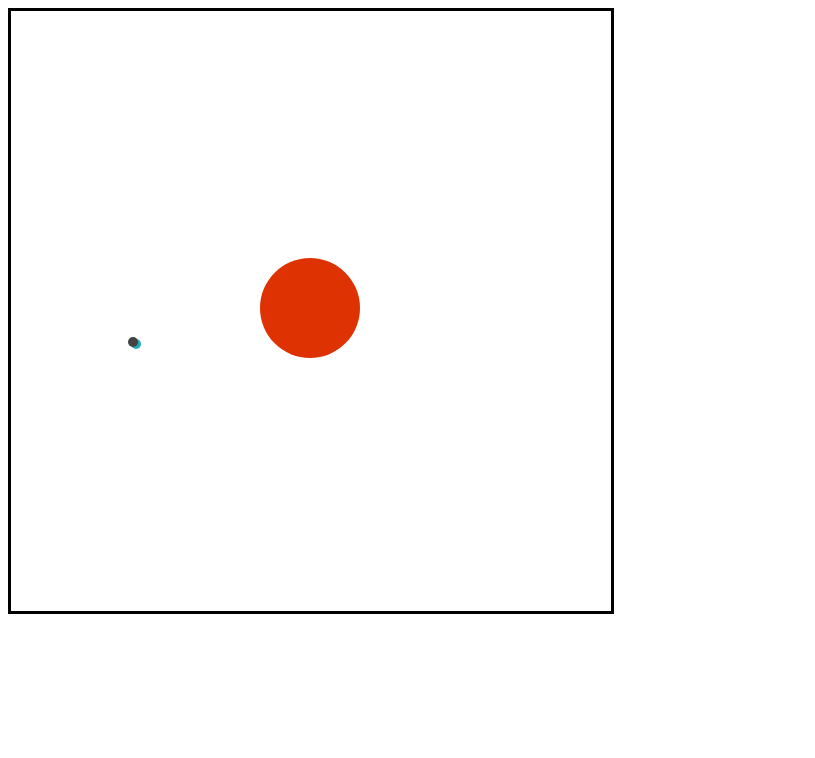
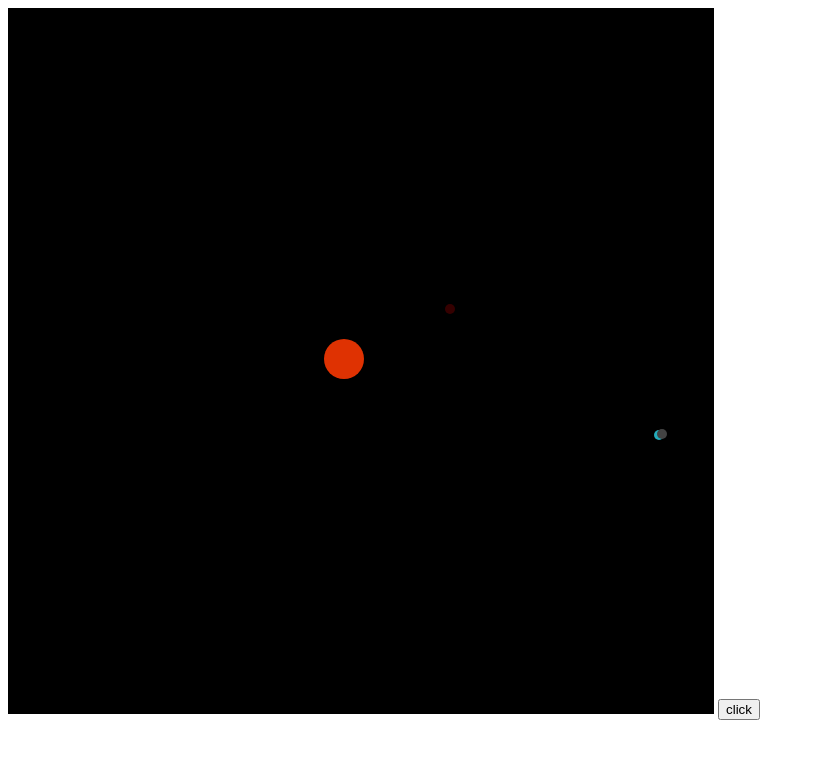
Before and after one commit to kaamilc/GravitySim, a website: page src/index.html in a window 1280 px wide. Shown: the whole page, without its empty margins (0-815 px from the left). Drawn offline with Linux system fonts and the light colour scheme.

Commit message:
zmiany w kodzie

```diff
--- a/src/index.html
+++ b/src/index.html
@@ -7,9 +7,10 @@
     <link rel="stylesheet" href="style.css">
 </head>
 <body>
-    <canvas id="myCanvas" width="600" height="600" style="border:3px solid rgb(0, 0, 0)">
+    <canvas id="myCanvas" width="700" height="700" style="border:3px solid rgb(0, 0, 0)">
 
     </canvas>
     <script src="vector.js"></script>
+    <button onclick="button()"> click </button>
 </body>
 </html>
--- a/src/vector.js
+++ b/src/vector.js
@@ -1,6 +1,8 @@
 const canvas = document.getElementById("myCanvas");
 const ctx = canvas.getContext('2d');
-
+const StepsPerFarme = 100
+const ToScreenMul = 10
+const TimeStep = 0.01
 
 class Vector {
     constructor(x, y){
@@ -88,48 +90,65 @@ class GravityfallProg{
         this.moon.onload = () => this.imgLoaded = true
         this.points = [
             {
-                Mass: 1.1,
-                Position: new Vector(0, 0, 0),
-                Velocity: new Vector(0, -0.01, 0)
+                Mass: 1.5,
+                Position: new Vector(0, 0),
+                Velocity: new Vector(0, -0.01),
+                Color: "rgb(223, 50, 2)",
+                Radius: 20
             },
             {
-                Mass: 4e-2,
-                Position: new Vector(-10, -3, 1),
-                Velocity: new Vector(0, 0.3, 0.05)
+                Mass: 5e-2,
+                Position: new Vector(-20, 0),
+                Velocity: new Vector(0, 0.3),
+                Color: "rgb(36, 171, 186)",
+                Radius: 5
             },
             {
                 Mass: 3e-9,
-                Position: new Vector(-10.5, -3.3, 1.1),
-                Velocity: new Vector(0, 0.285, -0.05)
-            }
+                Position: new Vector(-22, 2),
+                Velocity: new Vector(0.04, 0.35),
+                Color: "rgb(67, 67, 67)",
+                Radius: 5
+            },
+            {
+                Mass: 1e-9,
+                Position: new Vector(-10, 0),
+                Velocity: new Vector(0, 0.4),
+                Color: "rgb(53, 0, 0)",
+                Radius: 5
+            },
         ];
         this.withTime = false;
-        this.dt = 0.05;
+        this.dt = TimeStep;
         this.t = 0;
     }
 
     iter() {
        // while(t < 10){
-            ctx.fillStyle = "white";
+            ctx.fillStyle = "black";
             ctx.fillRect(0, 0, canvas.width, canvas.height);
-            this.points = this.Rk4Step(this.points, this.dt);
-            ctx.beginPath()
-            ctx.arc(this.xtoscreen(this.points[0].Position.x), this.ytoscreen(this.points[0].Position.y), 50, 0, 2 * Math.PI);
-            ctx.fillStyle = "rgb(223, 50, 2)"
-            ctx.fill()
-            ctx.beginPath()
-            ctx.arc(this.xtoscreen(this.points[1].Position.x), this.ytoscreen(this.points[1].Position.y), 5, 0, 2 * Math.PI);
-            ctx.fillStyle = "rgb(36, 171, 186)"
-            ctx.fill()
-            ctx.beginPath()
-            ctx.arc(this.xtoscreen(this.points[2].Position.x), this.ytoscreen(this.points[2].Position.y), 5, 0, 2 * Math.PI);
-            ctx.fillStyle = "rgb(67, 67, 67)"
-            ctx.fill()
+            for(var i = 0; i < StepsPerFarme; i++){
+                this.points = this.Rk4Step(this.points, this.dt);
+            }
 
-
-            console.log(this.points[0].Position.x + ";" + this.points[0].Position.y)
-            console.log(this.points[1].Position.x + ";" + this.points[1].Position.y)
-            console.log(this.points[2].Position.x + ";" + this.points[2].Position.y)
+            // ctx.beginPath()
+            // ctx.arc(this.xtoscreen(this.points[0].Position.x), this.ytoscreen(this.points[0].Position.y), 50, 0, 2 * Math.PI);
+            // ctx.fillStyle = "rgb(223, 50, 2)"
+            // ctx.fill()
+            // ctx.beginPath()
+            // ctx.arc(this.xtoscreen(this.points[1].Position.x), this.ytoscreen(this.points[1].Position.y), 5, 0, 2 * Math.PI);
+            // ctx.fillStyle = "rgb(36, 171, 186)"
+            // ctx.fill()
+            // ctx.beginPath()
+            // ctx.arc(this.xtoscreen(this.points[2].Position.x), this.ytoscreen(this.points[2].Position.y), 5, 0, 2 * Math.PI);
+            // ctx.fillStyle = "rgb(67, 67, 67)"
+            // ctx.fill()
+            this.points.forEach(point => this.drawPoint(point));
+            if (false){
+                console.log(this.points[0].Position.x + ";" + this.points[0].Position.y)
+                console.log(this.points[1].Position.x + ";" + this.points[1].Position.y)
+                console.log(this.points[2].Position.x + ";" + this.points[2].Position.y)
+            }
             this.t += this.dt;
     }
 
@@ -201,7 +220,9 @@ class GravityfallProg{
                 {
                     Mass: el.Mass,
                     Velocity: Vector.add(el.Velocity, dv[i]),
-                    Position: Vector.add(el.Position, dr[i])
+                    Position: Vector.add(el.Position, dr[i]),
+                    Color: el.Color,
+                    Radius: el.Radius
                 }
             )
         }
@@ -240,19 +261,31 @@ class GravityfallProg{
         return Vector.multiply(force, 1.0 / me.Mass);
     }
     xtoscreen(l) {
-        return Math.round(l * 20 + canvas.width / 2)
+        return Math.round(l * ToScreenMul + canvas.width / 2)
     }
 
     ytoscreen(l) {
-        return Math.round(l * 20 + canvas.height / 2)
+        return Math.round(l * ToScreenMul + canvas.height / 2)
+    }
+
+    drawPoint(point){
+        ctx.beginPath()
+        ctx.arc(this.xtoscreen(point.Position.x), this.ytoscreen(point.Position.y), point.Radius, 0, 2 * Math.PI);
+        ctx.fillStyle = point.Color;
+        ctx.fill()
+    }
+    print(){
+        this.points.forEach(point => console.log(point));
     }
 }
 
 class Particle {
-    constructor(mass, position, velocity){
+    constructor(mass, position, velocity, color, radius){
         this.Mass = mass;
         this.Position = position;
         this.Velocity = velocity;
+        this.Color = color;
+        this.Radius = radius;
     }
 }
 
@@ -271,6 +304,10 @@ function update() {
     window.requestAnimationFrame(update)
 }
 
+function button(){
+    newprog.print()
+}
+
 // module.exports = {
 //     Vector:Vector,
 //     GravityfallProg: GravityfallProg
```
